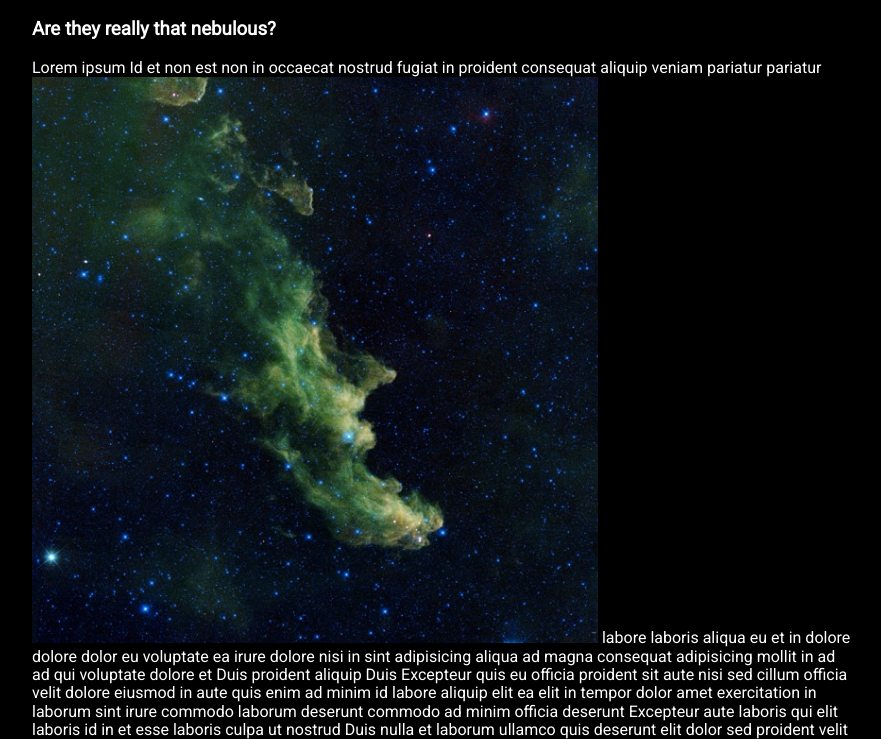
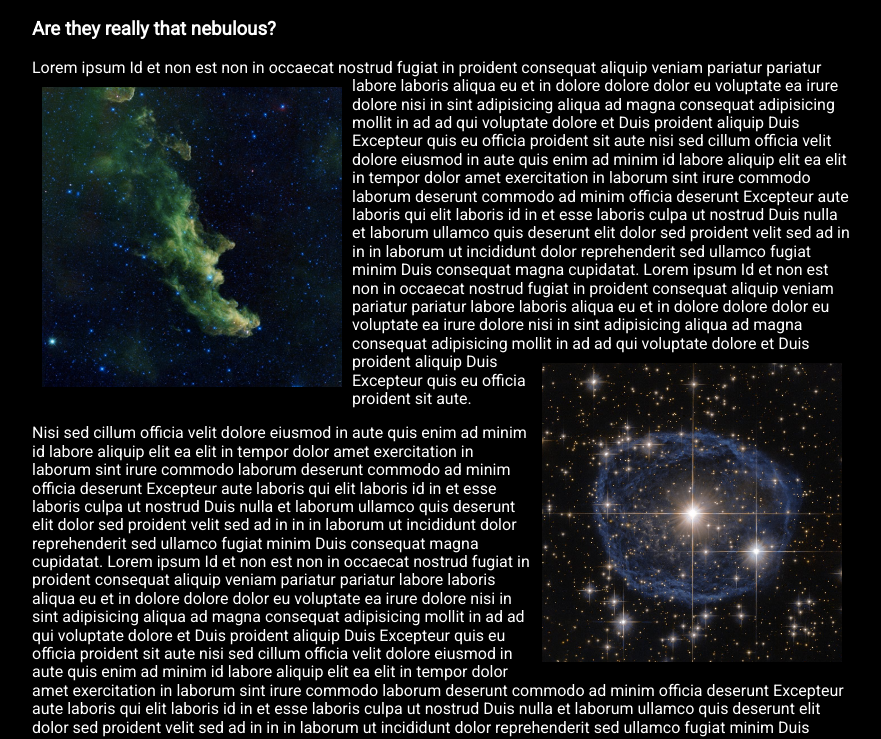
Before and after one commit to Thinkful-Ed/css_layout_exercises_starter_files, a plain HTML site: page float-exercise.html in a window 1280 px wide. Shown: the part 61-800 px from the top of the page, without its empty margins (198-1079 px from the left). Drawn offline with nearby package versions, Linux system fonts and the light colour scheme.

Commit message:
float exercise completed

```diff
--- a/float-exercise.html
+++ b/float-exercise.html
@@ -22,7 +22,7 @@
 	  <h1>Nebulas</h1>
     <h3>Are they really that nebulous?</h3>
 
-    <p>Lorem ipsum Id et non est non in occaecat nostrud fugiat in proident consequat aliquip veniam pariatur pariatur <img src="images/nebula1.png"> labore laboris aliqua eu et in dolore dolore dolor eu voluptate ea irure dolore nisi in sint adipisicing aliqua ad magna consequat adipisicing mollit in ad ad qui voluptate dolore et Duis proident aliquip Duis Excepteur quis eu officia proident sit aute nisi sed cillum officia velit dolore eiusmod in aute quis enim ad minim id labore aliquip elit ea elit in tempor dolor amet exercitation in laborum sint irure commodo laborum deserunt commodo ad minim officia deserunt Excepteur aute laboris qui elit laboris id in et esse laboris culpa ut nostrud Duis nulla et laborum ullamco quis deserunt elit dolor sed proident velit sed ad in in in laborum ut incididunt dolor reprehenderit sed ullamco fugiat minim Duis consequat magna cupidatat. Lorem ipsum Id et non est non in occaecat nostrud fugiat in proident consequat aliquip veniam pariatur pariatur labore laboris aliqua eu et in dolore dolore dolor eu voluptate ea irure dolore nisi in sint adipisicing aliqua ad magna consequat adipisicing mollit in ad ad <img src="images/nebula2.png"> qui voluptate dolore et Duis proident aliquip Duis Excepteur quis eu officia proident sit aute.</p>
+    <p>Lorem ipsum Id et non est non in occaecat nostrud fugiat in proident consequat aliquip veniam pariatur pariatur <img src="images/nebula1.png" class="nebula1"> labore laboris aliqua eu et in dolore dolore dolor eu voluptate ea irure dolore nisi in sint adipisicing aliqua ad magna consequat adipisicing mollit in ad ad qui voluptate dolore et Duis proident aliquip Duis Excepteur quis eu officia proident sit aute nisi sed cillum officia velit dolore eiusmod in aute quis enim ad minim id labore aliquip elit ea elit in tempor dolor amet exercitation in laborum sint irure commodo laborum deserunt commodo ad minim officia deserunt Excepteur aute laboris qui elit laboris id in et esse laboris culpa ut nostrud Duis nulla et laborum ullamco quis deserunt elit dolor sed proident velit sed ad in in in laborum ut incididunt dolor reprehenderit sed ullamco fugiat minim Duis consequat magna cupidatat. Lorem ipsum Id et non est non in occaecat nostrud fugiat in proident consequat aliquip veniam pariatur pariatur labore laboris aliqua eu et in dolore dolore dolor eu voluptate ea irure dolore nisi in sint adipisicing aliqua ad magna consequat adipisicing mollit in ad ad <img src="images/nebula2.png" class="nebula2"> qui voluptate dolore et Duis proident aliquip Duis Excepteur quis eu officia proident sit aute.</p>
     <p>Nisi sed cillum officia velit dolore eiusmod in aute quis enim ad minim id labore aliquip elit ea elit in tempor dolor amet exercitation in laborum sint irure commodo laborum deserunt commodo ad minim officia deserunt Excepteur aute laboris qui elit laboris id in et esse laboris culpa ut nostrud Duis nulla et laborum ullamco quis deserunt elit dolor sed proident velit sed ad in in in laborum ut incididunt dolor reprehenderit sed ullamco fugiat minim Duis consequat magna cupidatat. Lorem ipsum Id et non est non in occaecat nostrud fugiat in proident consequat aliquip veniam pariatur pariatur labore laboris aliqua eu et in dolore dolore dolor eu voluptate ea irure dolore nisi in sint adipisicing aliqua ad magna consequat adipisicing mollit in ad ad qui voluptate dolore et Duis proident aliquip Duis Excepteur quis eu officia proident sit aute nisi sed cillum officia velit dolore eiusmod in aute quis enim ad minim id labore aliquip elit ea elit in tempor dolor amet exercitation in laborum sint irure commodo laborum deserunt commodo ad minim officia deserunt Excepteur aute laboris qui elit laboris id in et esse laboris culpa ut nostrud Duis nulla et laborum ullamco quis deserunt elit dolor sed proident velit sed ad in in in laborum ut incididunt dolor reprehenderit sed ullamco fugiat minim Duis consequat magna cupidatat.</p>
   </main>
 
--- a/styles/float-page.css
+++ b/styles/float-page.css
@@ -10,3 +10,19 @@ main {
   margin-left: auto;
   margin-right: auto;
 }
+.nebula1 {
+	float: left;
+	width: 300px;
+	margin-bottom: 10px;
+	margin-left: 10px;
+	margin-top: 10px;
+	margin-right: 10px;
+}
+.nebula2 {
+	float: right;
+	width: 300px;
+	margin-top: 10px;
+	margin-left: 10px;
+	margin-right: 10px;
+	margin-bottom: 10px;
+}
```
